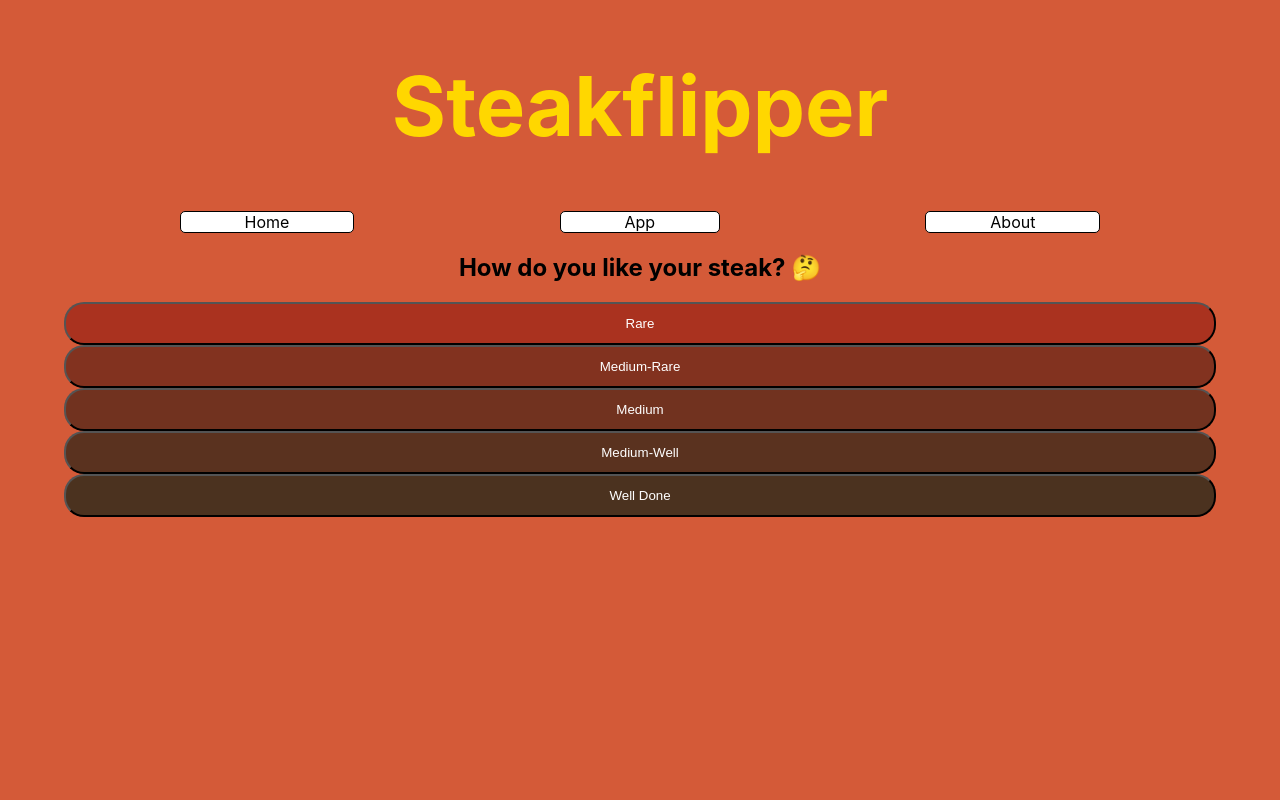
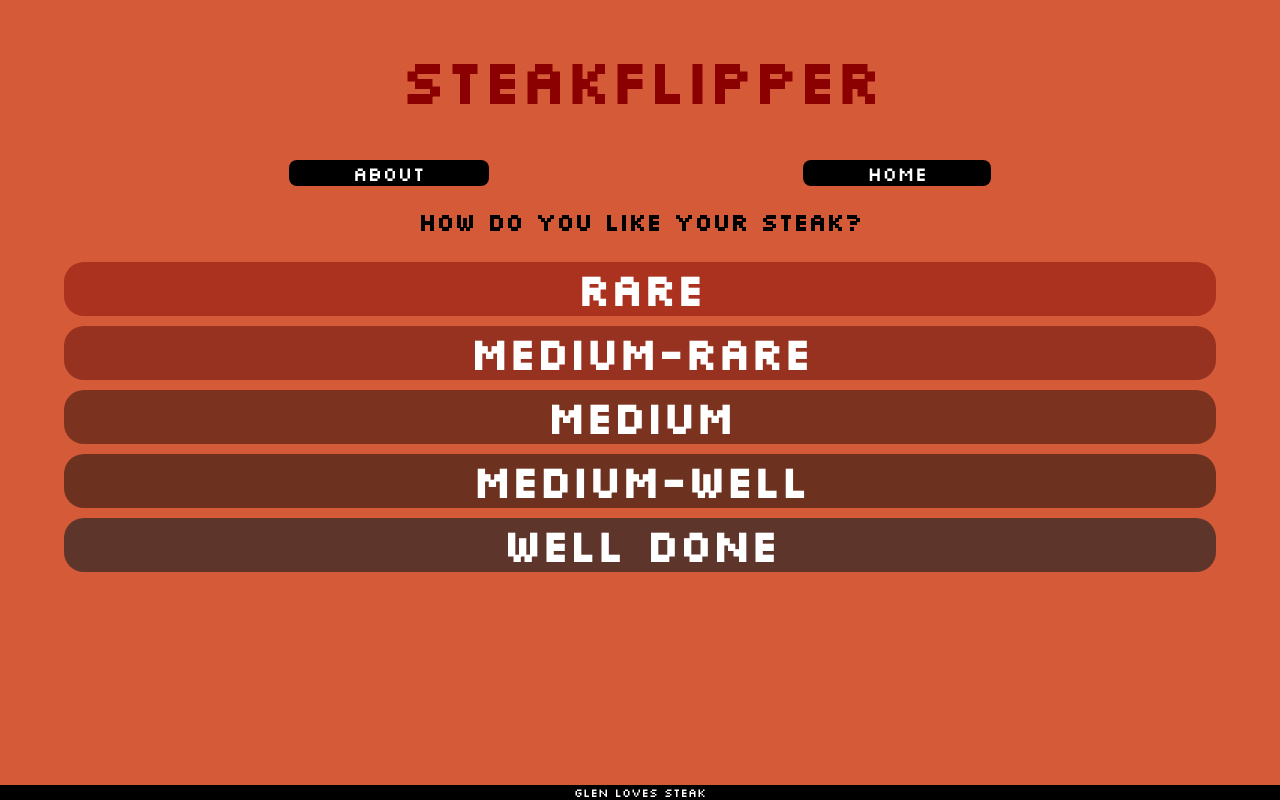
Before and after one commit to ellis0n/steakflipper, a React (Create React App) app: page /app in a window 1280 px wide. Built offline with nearby package versions, Linux system fonts and the light colour scheme; the HTML template or start-up script is replaced by a standard one.

Commit message:
major styling update

```diff
--- a/src/App.css
+++ b/src/App.css
@@ -1,5 +1,8 @@
+@import url("https://fonts.googleapis.com/css2?family=Silkscreen&display=swap");
+
 body {
   background-color: #ca3309ce;
+  font-family: "Silkscreen", cursive;
 }
 
 .App {
@@ -12,52 +15,92 @@ body {
   flex-direction: column;
   align-items: center;
   justify-content: center;
-  font-size: calc(35px + 6vmin);
+  font-size: calc(20px + 5vmin);
   max-width: 100%;
-  color: gold;
+  color: darkred;
+}
+
+.wrapper {
+  display: flex;
+  justify-content: center;
+}
+
+.timerReadout {
+  margin: 70px;
+  display: flex;
+  justify-content: center;
+  font-size: calc(60px + 6vmin);
+  font-family: "Silkscreen", cursive;
+  color: white;
+  background: black;
+}
+
+.timerDisplay {
+  background-image: url(https://images.unsplash.com/photo-1621851709622-e19c9a4f0cc5?ixlib=rb-1.2.1&ixid=MnwxMjA3fDB8MHxwaG90by1wYWdlfHx8fGVufDB8fHx8&auto=format&fit=crop&w=687&q=80);
+  background-position: center;
+  background-size: cover;
+  /* background-color: ; */
+  padding: 20px;
+  margin: 3% 16%;
 }
 
 .logo {
+  padding-top: 9%;
   margin: auto;
-  /* width: 20vh; */
+  width: 20vh;
   max-width: 30%;
 }
 
-nav {
+.cardTemplate {
   display: flex;
-  flex-direction: row;
-  justify-content: space-evenly;
-}
-
-.navLink {
-  text-decoration: none;
-  margin: 0% 2%;
-  padding: 0% 5%;
-  background-color: white;
-  color: black;
-  border: 1px solid black;
-  border-radius: 5px;
-}
-
-.navLink:hover {
-  background-color: gold;
-  border-radius: 12px;
-}
-
-.popup {
-  display: block;
   border: 2px solid white;
   border-radius: 10px;
   background-color: white;
-  margin: auto;
-  padding-bottom: 12%;
+  padding-bottom: 29%;
   z-index: 0;
   flex-direction: column;
-  /* width: 80%; */
-  top: 100%;
-  /* position: relative; */
-  transition: all 10s ease-out;
-  height: 100%;
+  /* top: 100%; */
+  border-radius: 15px;
+  transition: all 0.8s ease;
+  backface-visibility: hidden;
+  position: absolute;
+  padding: 1rem;
+}
+
+.card {
+  display: flex;
+  justify-content: center;
+  perspective: 150rem;
+  position: relative;
+  margin: 2rem;
+}
+
+.back {
+  transform: rotateY(-180deg);
+  background-color: black;
+  color: white;
+}
+
+.front {
+  background-color: white;
+}
+
+.card:hover .front {
+  transform: rotateY(180deg);
+}
+
+.card:hover .back {
+  transform: rotateY(0deg);
+}
+
+h2 {
+  text-align: center;
+}
+
+li {
+  text-decoration: none;
+  list-style: none;
+  padding: 16px 2px;
 }
 
 .infoText {
@@ -78,22 +121,92 @@ nav {
   background-color: rgba(170 50 31);
 }
 .medium-rare {
-  background-color: rgba(130 50 31);
+  background-color: rgba(150 50 31);
 }
 .medium {
-  background-color: rgba(113 50 31);
+  background-color: rgba(123 50 31);
 }
 .medium-well {
-  background-color: rgba(90 50 31);
+  background-color: rgba(108 50 31);
 }
 .well {
-  background-color: rgba(75 50 31);
+  background-color: rgb(94, 53, 43);
 }
 
 button {
+  display: flex;
+  justify-content: center;
+  outline: 0;
+  border: 0;
+  cursor: pointer;
+  border-radius: 8px;
+  font-size: calc(20px + 3vmin);
+  font-weight: 700;
+  line-height: 1;
+  transition: transform 320ms, background 200ms;
+  font-family: "Silkscreen", cursive;
   margin: auto;
-  height: 90%;
-  background-color: brown;
   color: white;
-  padding: 12px 20px;
+  padding: 5px 20px;
+  margin: 5px auto;
+  font-family: "Silkscreen", cursive;
 }
+button:hover {
+  transform: translateX(-5px);
+}
+
+.homeNav {
+  display: flex;
+  flex-direction: row;
+  justify-content: space-evenly;
+}
+
+.aboutNav,
+.appNav {
+  display: flex;
+  flex-direction: row-reverse;
+  justify-content: space-evenly;
+}
+
+.navLink {
+  text-decoration: none;
+  margin: 0% 2%;
+  padding: 0% 5%;
+  font-size: 20px;
+  background: black;
+  color: white;
+  border-radius: 8px;
+}
+.navLink:hover {
+  color: black;
+  background: white;
+}
+
+footer {
+  width: 100%;
+  background-color: black;
+  color: white;
+  position: fixed;
+  bottom: 0px;
+  font-size: 12px;
+  text-align: center;
+}
+
+#restart {
+  text-decoration: none;
+}
+#restart:visited {
+  color: black;
+}
+
+.pause_btn,
+.flip_btn {
+  background-color: black;
+  transform: translateX(22px);
+}
+
+.pause_btn:hover,
+.flip_btn:hover {
+  background-color: white;
+  color: black;
+}
--- a/src/App.js
+++ b/src/App.js
@@ -2,15 +2,12 @@ import React from "react";
 import Home from "./components/Home";
 import Application from "./components/Application";
 import About from "./components/About";
-import Navbar from "./components/Navbar";
 import "./App.css";
 import { Routes, Route } from "react-router-dom";
 
 export default function App() {
   return (
-    <div className="App">
-      <h1 className="App-header">Steakflipper</h1>
-      <Navbar />
+    <div>
       <Routes>
         <Route path="/" element={<Home></Home>}></Route>
         <Route path="/app" element={<Application></Application>}></Route>
--- a/src/components/About.jsx
+++ b/src/components/About.jsx
@@ -1,10 +1,18 @@
 import React from "react";
 import Steak from "./Steak";
+import Navbar from "./Navbar";
+import Header from "./Header";
+import Info from "./Info";
+import Footer from "./Footer";
 
 const About = () => {
   return (
     <div>
+      <Header />
+      <Navbar name="aboutNav" />
       <Steak />
+      <Info />
+      <Footer />
     </div>
   );
 };
--- a/src/components/Application.jsx
+++ b/src/components/Application.jsx
@@ -1,16 +1,17 @@
 import React, { useState } from "react";
 import Countdown from "./Countdown";
-
+import Navbar from "./Navbar";
+import Header from "./Header";
+import Footer from "./Footer";
 const Application = () => {
   const [cookTime, setCookTime] = useState(null);
-  const [activeIndex, setActiveIndex] = useState(0);
   const [showMenu, setShowMenu] = useState("flex");
 
   const handleRarity = (e) => {
     let cookSetting = "";
     cookSetting = e.target.value;
     if (cookSetting === "rare") {
-      setCookTime(2);
+      setCookTime(6);
     } else if (cookSetting === "medium-rare") {
       setCookTime(120);
     } else if (cookSetting === "medium") {
@@ -26,13 +27,16 @@ const Application = () => {
 
   return (
     <div>
-      <div className="preFlip">
-        {cookTime ? (
-          <Countdown cookTime={cookTime} isActive={activeIndex === 0} />
-        ) : (
-          <h2> How do you like your steak? 🤔</h2>
-        )}
-      </div>
+      <Header />
+      <Navbar name="appNav" />
+
+      {cookTime ? (
+        <Countdown cookTime={cookTime} />
+      ) : (
+        <div className="wrapper">
+          <h2> How do you like your steak?</h2>
+        </div>
+      )}
 
       <div className="userSelect" style={{ display: showMenu }}>
         <button
@@ -71,6 +75,7 @@ const Application = () => {
           Well Done
         </button>
       </div>
+      <Footer />
     </div>
   );
 };
--- /dev/null
+++ b/src/components/Footer.jsx
@@ -0,0 +1,21 @@
+import React from "react";
+
+const ticker = [
+  "Web app by Glen May",
+  "Glen Made This",
+  "Hey, you! This is Glen's Project",
+  "BREAKING: Glen made this!",
+  "Glen May-de this",
+  "Glen's Little Timer Thing",
+  "Glen Loves Steak",
+];
+const tickerRandom = ticker[Math.floor(Math.random() * ticker.length)];
+const Footer = () => {
+  return (
+    <div className="footer">
+      <footer>{tickerRandom}</footer>
+    </div>
+  );
+};
+
+export default Footer;
--- /dev/null
+++ b/src/components/Header.jsx
@@ -0,0 +1,11 @@
+import React from "react";
+
+const Header = () => {
+  return (
+    <div className="header">
+      <h1 className="App-header">Steakflipper</h1>
+    </div>
+  );
+};
+
+export default Header;
--- a/src/components/Home.jsx
+++ b/src/components/Home.jsx
@@ -1,9 +1,14 @@
 import React from "react";
-import Steak from "./Steak";
-import Info from "./Info";
+import Header from "./Header";
+import Navbar from "./Navbar";
 
 const Home = () => {
-  return <div></div>;
+  return (
+    <div>
+      <Header />
+      <Navbar name="homeNav" />
+    </div>
+  );
 };
 
 export default Home;
--- a/src/components/Info.jsx
+++ b/src/components/Info.jsx
@@ -2,15 +2,28 @@ import React from "react";
 
 const Info = ({ showInfo }) => {
   return (
-    <div className="popup" style={{ display: showInfo }}>
-      <h2>How to Use:</h2>
-      <div className="infoText">
+    <div className="card">
+      <div className="cardTemplate front">
+        <h2>New to Steakflipper?</h2>
         <ul>
-          <li>Click "App"</li>
-          <li>Select desired Rarity</li>
-          <li>Place steak on cooking surface and click start</li>
-          <li>Flip steak when timer elapses</li>
-          <li>Click Flip button to reset timer</li>
+          <li>1. Click timer button</li>
+          <li>2. Select preference</li>
+          <li>3. Place steak on grill</li>
+          <li>4. Flip steak on prompt</li>
+          <li>5. Press Flip button</li>
+          <li>6. Remove from grill when Finished</li>
+          <li>7. Press Reset to Cook Another</li>
+        </ul>
+      </div>
+      <div className="cardTemplate back">
+        <h2>STEAK TIPS:</h2>
+        <ul>
+          <li>Salt and pepper's all you need.</li>
+          <li>Flip once: its the rule.</li>
+          <li>Always get the steak to room temp first.</li>
+          <li>Let steak sit for five minutes after cooking.</li>
+          <li>Always flip with tongs!</li>
+          <li>Steakflipper assumes a 1" sirloin cut.</li>
         </ul>
       </div>
     </div>
--- a/src/components/Navbar.jsx
+++ b/src/components/Navbar.jsx
@@ -1,19 +1,28 @@
 import React from "react";
 import { Link } from "react-router-dom";
 
-const Navbar = () => {
+const Navbar = ({ name }) => {
+  console.log(name);
   return (
-    <div className="navbar">
+    <div>
       <nav>
+        <div className={name}>
+          {name === "homeNav" ? null : (
             <Link className="navLink" to="/">
               Home
             </Link>
+          )}
+          {name === "appNav" ? null : (
             <Link className="navLink" to="/app">
-          App
+              Timer
             </Link>
+          )}
+          {name === "aboutNav" ? null : (
             <Link className="navLink" to="/about">
               About
             </Link>
+          )}
+        </div>
       </nav>
     </div>
   );
--- a/src/components/Steak.jsx
+++ b/src/components/Steak.jsx
@@ -2,12 +2,10 @@ import React, { useState } from "react";
 import Info from "./Info";
 
 const Steak = () => {
-  const [rotateSteak, setRotateSteak] = useState("");
-  const [showInfo, setShowInfo] = useState("none");
+  const [rotateSteak, setRotateSteak] = useState(true);
   const rotate = rotateSteak ? "rotate(360deg)" : "rotate(0deg)";
   const handleRotate = () => {
     setRotateSteak(!rotateSteak);
-    rotateSteak ? setShowInfo("none") : setShowInfo("flex");
   };
 
   return (
@@ -20,7 +18,6 @@ const Steak = () => {
         src="https://pixelartmaker-data-78746291193.nyc3.digitaloceanspaces.com/image/be1c9dec48d944a.png"
         style={{ transform: rotate, transition: "all .8s linear" }}
       />
-      <Info showInfo={showInfo} />
     </div>
   );
 };
```
Also changed, not shown: src/components/Countdown.jsx (+17 -15 lines). Lines whose indentation alone changed are shown as unchanged.
